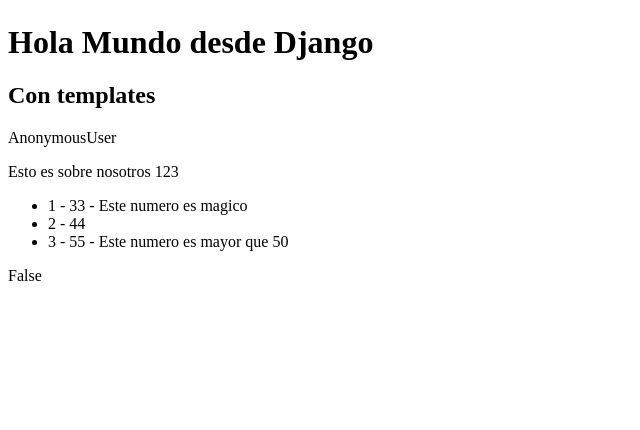
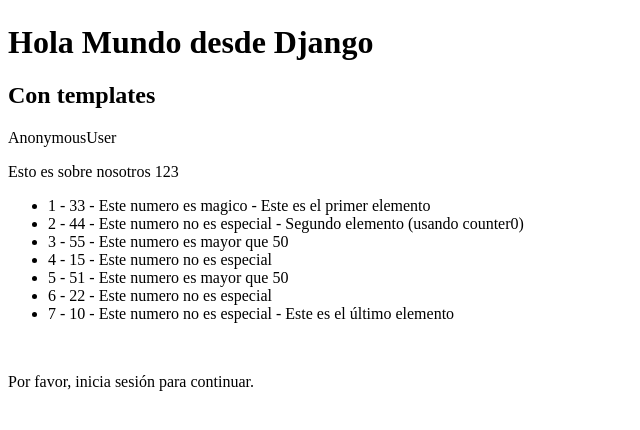
Before and after one commit to SebastianRiveros/PW, a Django app: page / in a window 1280 px wide. Shown: the part 144-574 px from the top of the page, without its empty margins (0-640 px from the left). Run offline with Django 5.2, Linux system fonts and the light colour scheme.

Commit message:
Pruebas extra con los tags if y for, desde la documentacion de Django.

```diff
--- a/listaContactos/inicio/templates/home.html
+++ b/listaContactos/inicio/templates/home.html
@@ -12,21 +12,38 @@
     {{ request.user }}
     <br>
     <p>
-        {{myText}}
-        {{myNumber}}
+        {{ myText }}
+        {{ myNumber }}
     </p>
     <ul>
         {% for myItem in myList %}
-            <li>{{forloop.counter}} - {{ myItem }}
-            {% if myItem == 33 %}
-                - Este numero es magico
-            {% elif myItem > 50 %}
-                - Este numero es mayor que 50
-            {% endif %}
+            <li>
+                {{ forloop.counter }} - {{ myItem }}
+                {% if myItem == 33 %}
+                    - Este numero es magico
+                {% elif myItem > 50 %}
+                    - Este numero es mayor que 50
+                {% else %}
+                    - Este numero no es especial
+                {% endif %}
+                {% if forloop.first %}
+                    - Este es el primer elemento
+                {% endif %}
+                {% if forloop.last %}
+                    - Este es el último elemento
+                {% endif %}
+                {% if forloop.counter0 == 1 %}
+                    - Segundo elemento (usando counter0)
+                {% endif %}
             </li>
         {% endfor %}
     </ul>
-    {{ request.user.is_authenticated }}
+    <br>
+    {% if request.user.is_authenticated %}
+        <p>Bienvenido, {{ request.user.username }}!</p>
+    {% else %}
+        <p>Por favor, inicia sesión para continuar.</p>
+    {% endif %}
     {% endblock %}
 </body>
 </html>
--- a/listaContactos/inicio/views.py
+++ b/listaContactos/inicio/views.py
@@ -6,7 +6,7 @@
 	myContext = {
 		'myText' : 'Esto es sobre nosotros',
 		'myNumber' : '123',
-		'myList': [33, 44, 55],
+		'myList': [33, 44, 55, 15, 51, 22, 10],
 	}
 	print(args, kwargs)
 	print(request.user)
```
